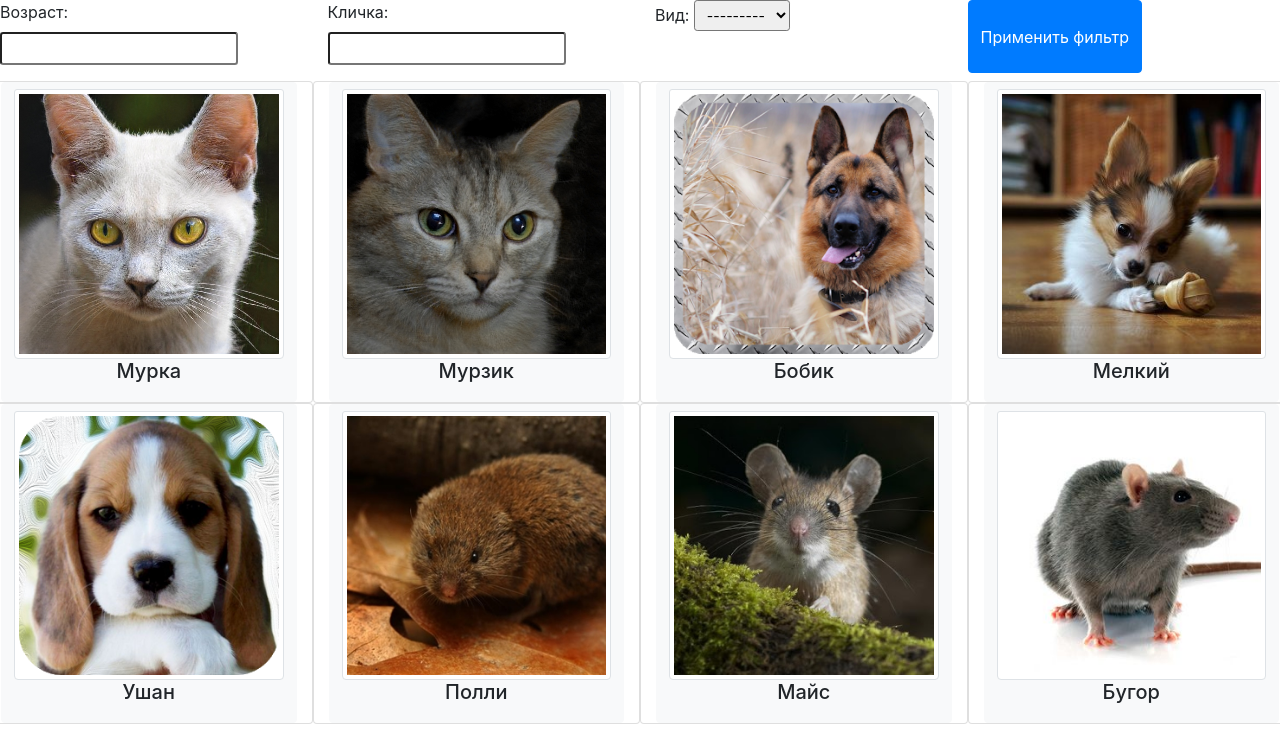
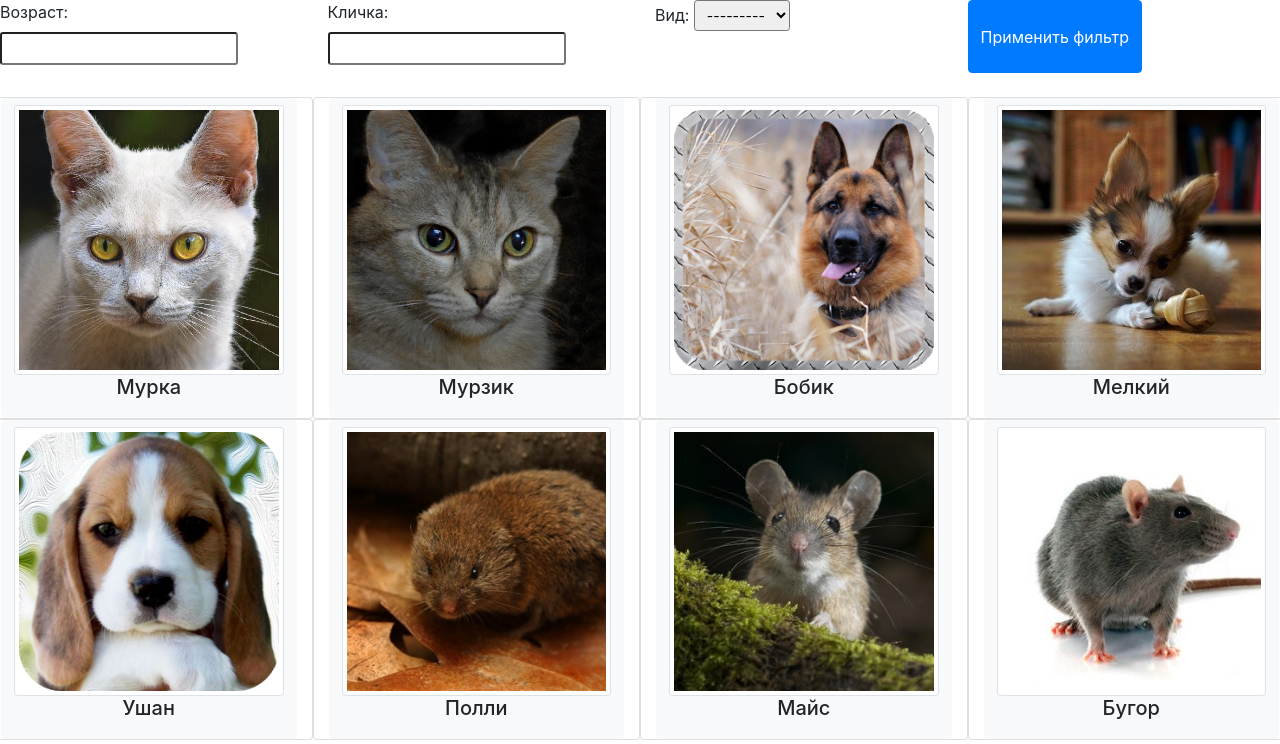
Before and after one commit to vityarock/shelter, a Django app: page /filter/ in a window 1280 px wide. Shown: the part 56-800 px from the top of the page. Run offline with Django 3.2, Linux system fonts and the light colour scheme; data comes from the database, SQL or seed files in the repository; some libraries are stand-ins or nearby versions.

Commit message:
Update pet_filter.html

```diff
--- a/shelter_app/templates/pet_filter.html
+++ b/shelter_app/templates/pet_filter.html
@@ -5,7 +5,7 @@
 <div class="container-fluid">
 
 {% block content %}
-	<form class="inline-form" method="get">
+    <form class="inline-form form-group" method="get">
         <div class="row">
         <div class="form-group col-sm-4 col-md-3">
             {{ filter.form.age.label_tag }}
```
